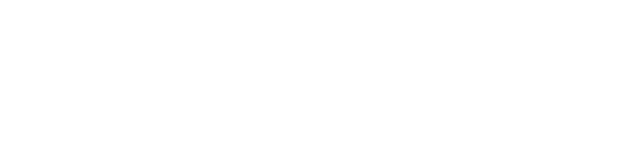
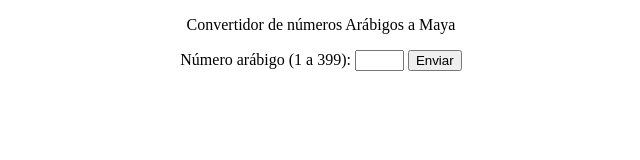
Before and after one commit to orymizak/repositorio, a plain HTML site: page proyecto/index.html in a window 1280 px wide. Shown: the whole page, without its empty margins (319-959 px from the left). Drawn offline with Linux system fonts and the light colour scheme.

Commit message:
Add files via upload

```diff
--- a/proyecto/index.html
+++ b/proyecto/index.html
@@ -4,6 +4,18 @@
 	<title>Hola mundo</title>
 </head>
 <body>
+	<center>
+	<p >
+	Convertidor de números Arábigos a Maya
+	</p>
+	<div>
+		<label class="label">Número arábigo (1 a 399):</label>
+		<input type="text" id="name" name="name" required minlength="1" maxlength="399" size="3"/>
+		<button class="send">Enviar</button>
+		<div>
 
+		</div>
+	</div>
+	</center>
 </body>
 </html>
```
